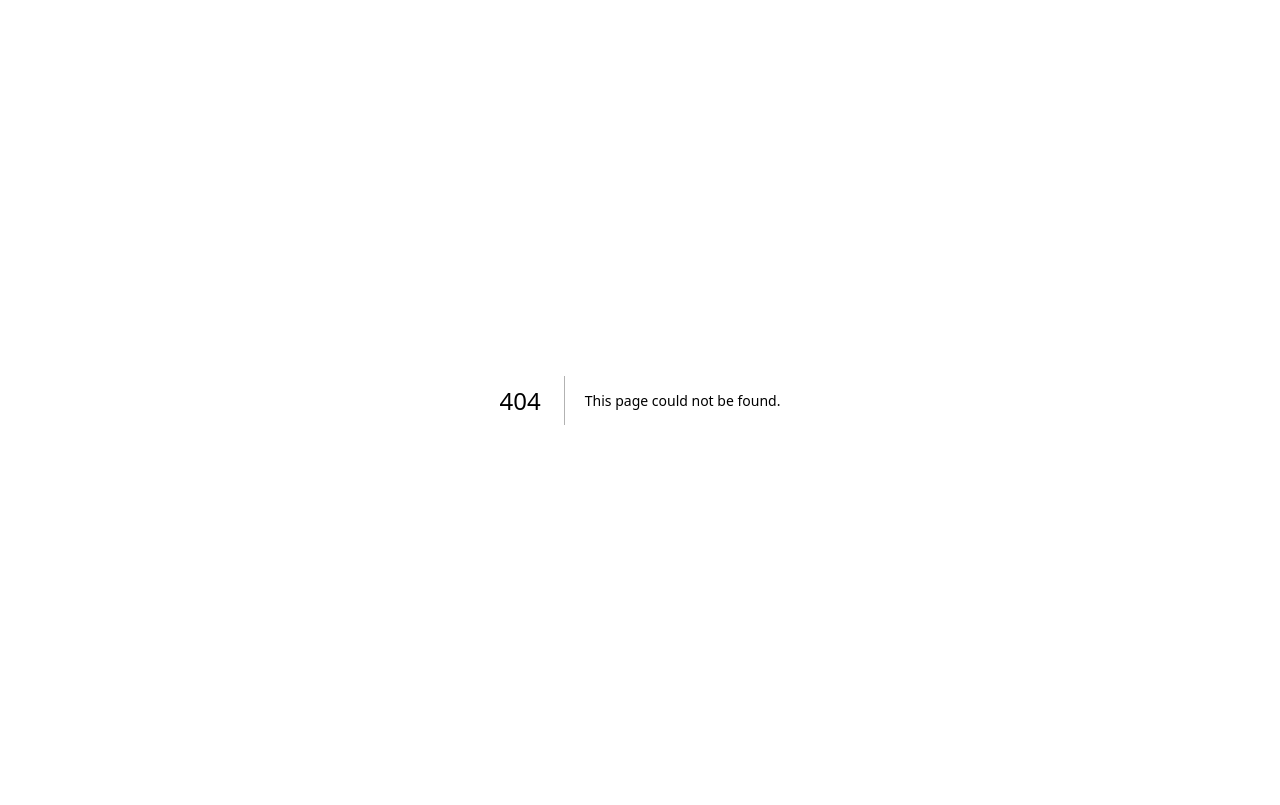
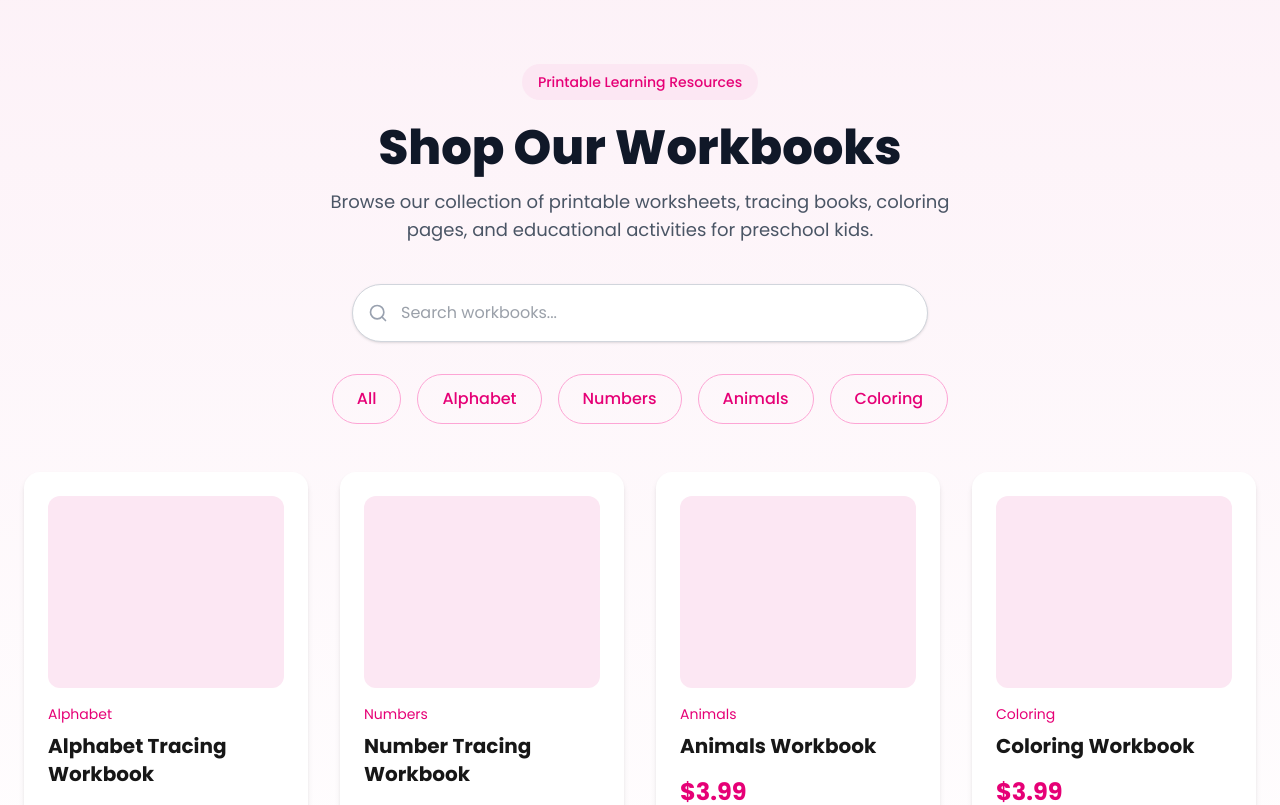
Before and after one commit to design4everkids/design4everkids-pro, a Next.js app: page /shop in a window 1280 px wide. Before the commit this address had no page. Shown: the top 805 px of the page. Built offline with nearby package versions, Linux system fonts and the light colour scheme.

Commit message:
Add product search functionality

```diff
--- /dev/null
+++ b/app/shop/page.tsx
@@ -0,0 +1,28 @@
+"use client";
+
+import { useState } from "react";
+import ShopHeader from "@/components/shop/ShopHeader";
+import SearchBar from "@/components/shop/SearchBar";
+import CategoryFilter from "@/components/shop/CategoryFilter";
+import ProductGrid from "@/components/shop/ProductGrid";
+
+export default function ShopPage() {
+  const [search, setSearch] = useState("");
+
+  return (
+    <main className="min-h-screen bg-gradient-to-b from-pink-50 to-white">
+      <ShopHeader />
+
+      <SearchBar
+        search={search}
+        setSearch={setSearch}
+      />
+
+      <CategoryFilter />
+
+      <ProductGrid
+        search={search}
+      />
+    </main>
+  );
+}
--- /dev/null
+++ b/components/shop/CategoryFilter.tsx
@@ -0,0 +1,26 @@
+"use client";
+
+const categories = [
+  "All",
+  "Alphabet",
+  "Numbers",
+  "Animals",
+  "Coloring",
+];
+
+export default function CategoryFilter() {
+  return (
+    <section className="max-w-7xl mx-auto px-6 mb-12">
+      <div className="flex flex-wrap justify-center gap-4">
+        {categories.map((category) => (
+          <button
+            key={category}
+            className="rounded-full border border-pink-300 px-6 py-3 font-medium text-pink-600 transition hover:bg-pink-600 hover:text-white"
+          >
+            {category}
+          </button>
+        ))}
+      </div>
+    </section>
+  );
+}
--- /dev/null
+++ b/components/shop/ProductCard.tsx
@@ -0,0 +1,29 @@
+type ProductCardProps = {
+  title: string;
+  category: string;
+  price: number;
+};
+
+export default function ProductCard({
+  title,
+  category,
+  price,
+}: ProductCardProps) {
+  return (
+    <div className="rounded-2xl bg-white p-6 shadow-md transition hover:shadow-xl">
+      <div className="mb-4 h-48 rounded-xl bg-pink-100"></div>
+
+      <p className="text-sm text-pink-600">{category}</p>
+
+      <h3 className="mt-2 text-xl font-bold">{title}</h3>
+
+      <p className="mt-4 text-2xl font-bold text-pink-600">
+        ${price}
+      </p>
+
+      <button className="mt-5 w-full rounded-full bg-pink-600 py-3 font-semibold text-white hover:bg-pink-700">
+        View Details
+      </button>
+    </div>
+  );
+}
--- /dev/null
+++ b/components/shop/ProductGrid.tsx
@@ -0,0 +1,32 @@
+import { products } from "@/data/products";
+import ProductCard from "./ProductCard";
+
+type ProductGridProps = {
+  search: string;
+};
+
+export default function ProductGrid({
+  search,
+}: ProductGridProps) {
+
+  const filteredProducts = products.filter((product) =>
+    product.title.toLowerCase().includes(search.toLowerCase())
+  );
+
+  return (
+    <section className="max-w-7xl mx-auto px-6 pb-20">
+      <div className="grid gap-8 sm:grid-cols-2 lg:grid-cols-4">
+
+        {filteredProducts.map((product) => (
+          <ProductCard
+            key={product.id}
+            title={product.title}
+            category={product.category}
+            price={product.price}
+          />
+        ))}
+
+      </div>
+    </section>
+  );
+}
--- /dev/null
+++ b/components/shop/SearchBar.tsx
@@ -0,0 +1,32 @@
+"use client";
+
+import { Search } from "lucide-react";
+
+type SearchBarProps = {
+  search: string;
+  setSearch: React.Dispatch<React.SetStateAction<string>>;
+};
+
+export default function SearchBar({
+  search,
+  setSearch,
+}: SearchBarProps) {
+  return (
+    <section className="max-w-7xl mx-auto px-6 mb-8">
+      <div className="relative max-w-xl mx-auto">
+        <Search
+          className="absolute left-4 top-1/2 -translate-y-1/2 text-gray-400"
+          size={20}
+        />
+
+        <input
+          type="text"
+          value={search}
+          onChange={(e) => setSearch(e.target.value)}
+          placeholder="Search workbooks..."
+          className="w-full rounded-full border border-gray-300 bg-white py-4 pl-12 pr-4 text-gray-700 shadow-sm outline-none transition focus:border-pink-500 focus:ring-2 focus:ring-pink-200"
+        />
+      </div>
+    </section>
+  );
+}
--- /dev/null
+++ b/components/shop/ShopHeader.tsx
@@ -0,0 +1,18 @@
+export default function ShopHeader() {
+  return (
+    <section className="max-w-7xl mx-auto px-6 pt-16 pb-10 text-center">
+      <span className="inline-block rounded-full bg-pink-100 px-4 py-2 text-sm font-medium text-pink-600">
+        Printable Learning Resources
+      </span>
+
+      <h1 className="mt-6 text-5xl font-extrabold text-gray-900">
+        Shop Our Workbooks
+      </h1>
+
+      <p className="mt-4 max-w-2xl mx-auto text-lg text-gray-600">
+        Browse our collection of printable worksheets, tracing books,
+        coloring pages, and educational activities for preschool kids.
+      </p>
+    </section>
+  );
+}
--- /dev/null
+++ b/data/products.ts
@@ -0,0 +1,30 @@
+export const products = [
+  {
+    id: 1,
+    title: "Alphabet Tracing Workbook",
+    category: "Alphabet",
+    price: 3.99,
+    image: "/products/alphabet.jpg",
+  },
+  {
+    id: 2,
+    title: "Number Tracing Workbook",
+    category: "Numbers",
+    price: 3.99,
+    image: "/products/numbers.jpg",
+  },
+  {
+    id: 3,
+    title: "Animals Workbook",
+    category: "Animals",
+    price: 3.99,
+    image: "/products/animals.jpg",
+  },
+  {
+    id: 4,
+    title: "Coloring Workbook",
+    category: "Coloring",
+    price: 3.99,
+    image: "/products/coloring.jpg",
+  },
+];
```
